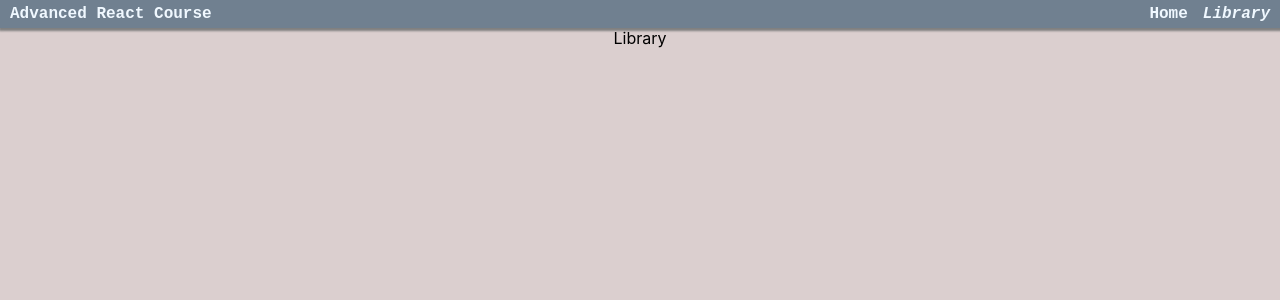
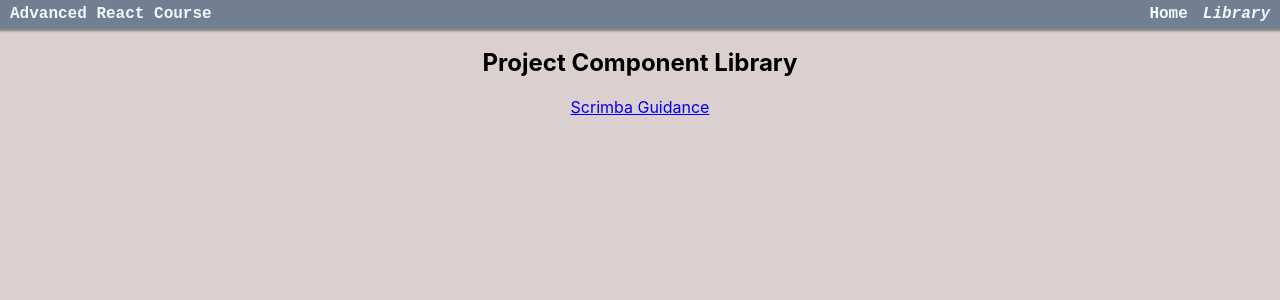
Before and after one commit to gregrell/scrimba_advanced_react, a React (Create React App) app in the folder advancedreact2/: page /library in a window 1280 px wide. Shown: the top 300 px of the page. Built offline with nearby package versions, Linux system fonts and the light colour scheme; the HTML template or start-up script is replaced by a standard one.

Commit message:
fixed the avatar component, as well as created a component library for the challenge

```diff
--- a/advancedreact2/public/index.html
+++ b/advancedreact2/public/index.html
@@ -24,7 +24,7 @@
       work correctly both with client-side routing and a non-root public URL.
       Learn how to configure a non-root public URL by running `npm run build`.
     -->
-    <title>React App</title>
+    <title>Advanced React</title>
   </head>
   <body>
     <noscript>You need to enable JavaScript to run this app.</noscript>
--- a/advancedreact2/src/App.css
+++ b/advancedreact2/src/App.css
@@ -36,6 +36,7 @@ p{
 
 .avatar{
   display: flex;
+  flex-direction: column;
   margin: auto;
   height: 50px;
   width: 50px;
--- a/advancedreact2/src/Components/Routing/Library.jsx
+++ b/advancedreact2/src/Components/Routing/Library.jsx
@@ -3,7 +3,8 @@ import React from "react";
 export default function Library(){
     return(
         <>
-        <p>Library</p>
+            <h2>Project Component Library</h2>
+            <a href='https://projects.scrimba.com/react-component-library' target="_blank">Scrimba Guidance</a>
         </>
     )
 }
```
Also changed, not shown: advancedreact2/src/Components/Badge/Badge.jsx (added, +8 -0 lines).
